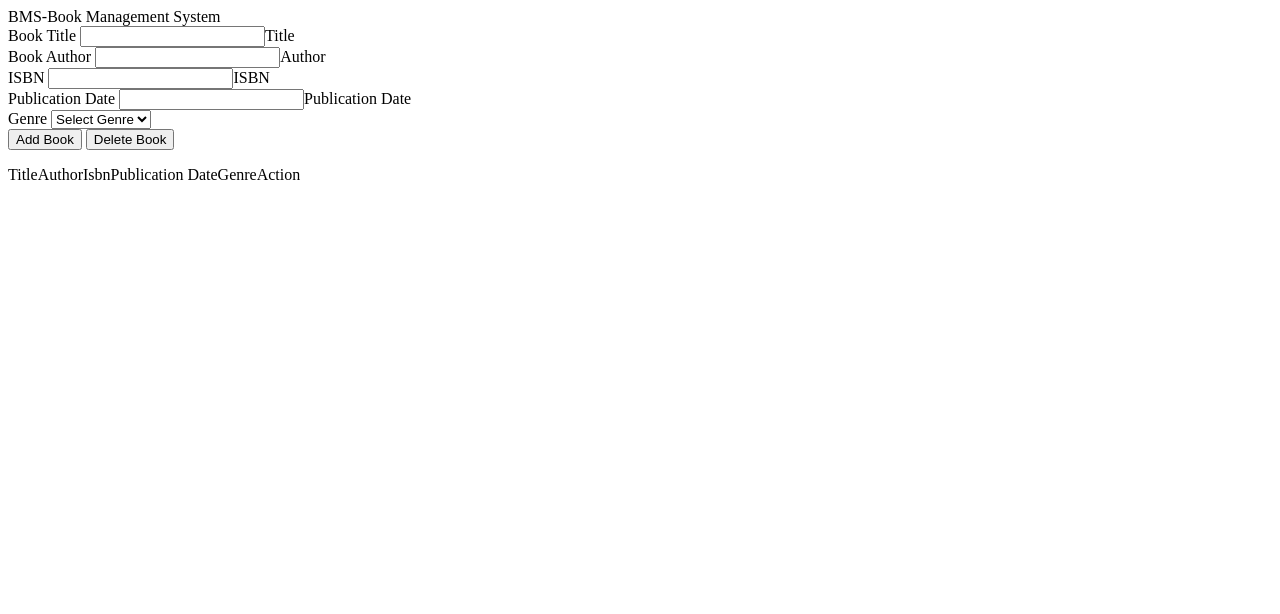
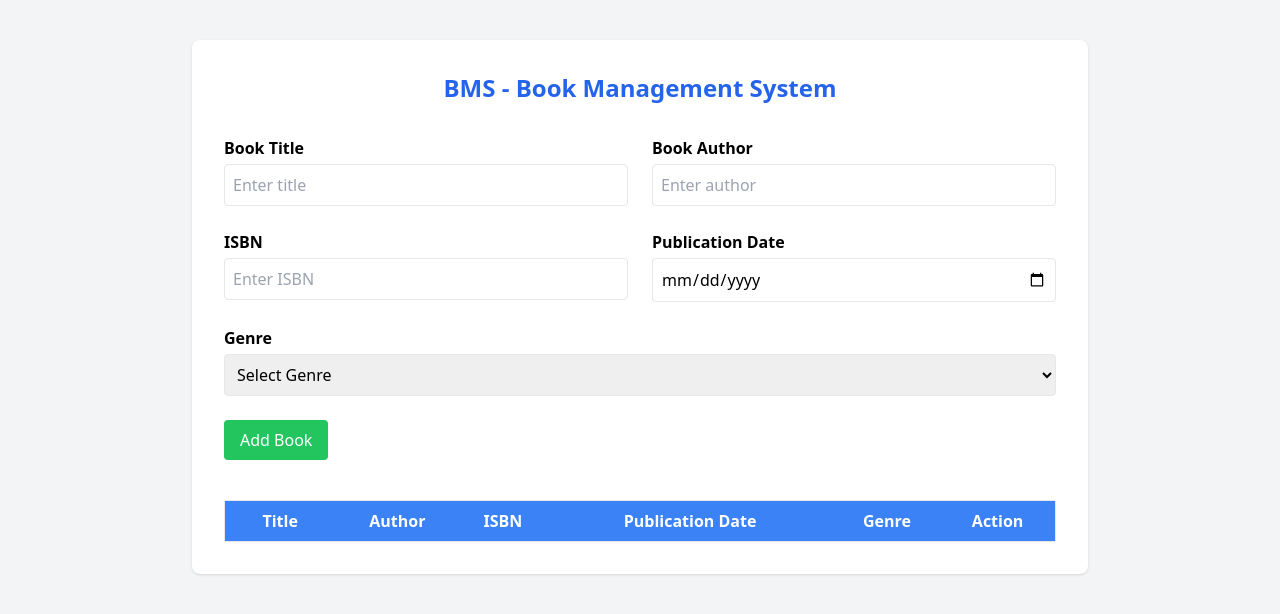
Before and after one commit to preetigaur603/Full-Stack-Development, a plain HTML site: page index.html in a window 1280 px wide. Drawn offline with nearby package versions, Linux system fonts and the light colour scheme.

Commit message:
Refactor index.html for improved structure and styling

```diff
--- a/index.html
+++ b/index.html
@@ -1,69 +1,92 @@
-<doctype html >
+<!DOCTYPE html>
 <html>
 <head>
-      <title>Javascript bms system</title>
+<meta charset="utf-8">
+<title>Javascript BMS System</title>
+<script src="https://cdn.tailwindcss.com"></script>
 </head>
-    <body>
-      <main>
-        <nav>
-          BMS-Book Management System
+
+<body class="bg-gray-100">
+
+<main class="max-w-4xl mx-auto mt-10 bg-white p-8 rounded-lg shadow">
+
+<nav class="text-2xl font-bold text-center mb-8 text-blue-600">
+BMS - Book Management System
 </nav>
-        <form>
+
+<form id="BookForm" class="grid grid-cols-2 gap-6">
+
 <div>
-            <label class="title">Book Title</label>
-          <input id=title>Title</input>
+<label class="block font-semibold mb-1">Book Title</label>
+<input id="title" type="text" placeholder="Enter title"
+class="w-full border rounded p-2">
 </div>
 
 <div>
-            <label class="author">Book Author</label>
-          <input id=author>Author</input>
+<label class="block font-semibold mb-1">Book Author</label>
+<input id="author" type="text" placeholder="Enter author"
+class="w-full border rounded p-2">
 </div>
 
 <div>
-            <label class="isbn">ISBN</label>
-          <input id=isbn>ISBN</input>
+<label class="block font-semibold mb-1">ISBN</label>
+<input id="isbn" type="text" placeholder="Enter ISBN"
+class="w-full border rounded p-2">
 </div>
 
 <div>
-            <label class="pub_date">Publication Date</label>
-          <input id=pub_date>Publication Date</input>
+<label class="block font-semibold mb-1">Publication Date</label>
+<input id="pub_date" type="date"
+class="w-full border rounded p-2">
 </div>
 
-          <div>
-            <label class="genre">Genre</label>
-            <select id="genre">
+<div class="col-span-2">
+<label class="block font-semibold mb-1">Genre</label>
+<select id="genre" class="w-full border rounded p-2">
 <option value="">Select Genre</option>
-              <option value="Technology"></option>
-              <option value="History"></option>
-              <option value="Friction"></option>
-              <option value="Non-Friction"></option>
-              <option value="Entertainment"></option>
+<option value="Technology">Technology</option>
+<option value="History">History</option>
+<option value="Fiction">Fiction</option>
+<option value="Non-Fiction">Non-Fiction</option>
+<option value="Entertainment">Entertainment</option>
 </select>
 </div>
-          <div><button id="submit-btn">
+
+<div class="col-span-2 flex gap-4">
+
+<button type="submit" id="submit-btn"
+class="bg-green-500 text-white px-4 py-2 rounded">
 Add Book
-          </button>
-            <button id="delete-btn">
-            Delete Book
 </button>
 
 </div>
 
 </form>
 
-        <div>
-          <table><thead>
-            <tr>Title</tr>
-            <tr>Author</tr>
-            <tr>Isbn</tr>
-            <tr>Publication Date</tr>
-            <tr>Genre</tr>
-            <tr>Action</tr>
-          </thead></table>
+<div class="mt-10">
+
+<table class="w-full border">
+
+<thead class="bg-blue-500 text-white">
+<tr>
+<th class="p-2">Title</th>
+<th>Author</th>
+<th>ISBN</th>
+<th>Publication Date</th>
+<th>Genre</th>
+<th>Action</th>
+</tr>
+</thead>
+
+<tbody id="book-list"></tbody>
+
+</table>
+
 </div>
+
 </main>
 
 <script src="javascript.js"></script>
+
 </body>
-
 </html>
```
Lines whose indentation alone changed are shown as unchanged.
